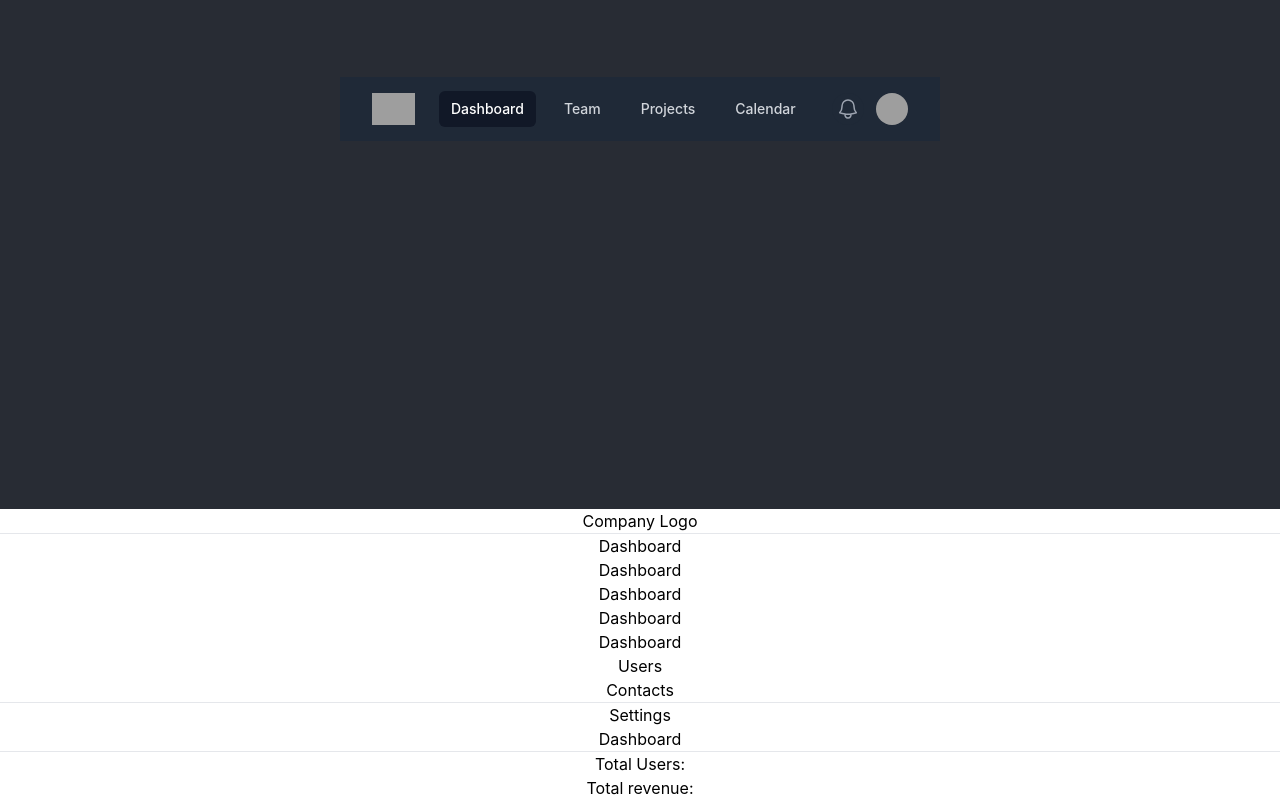
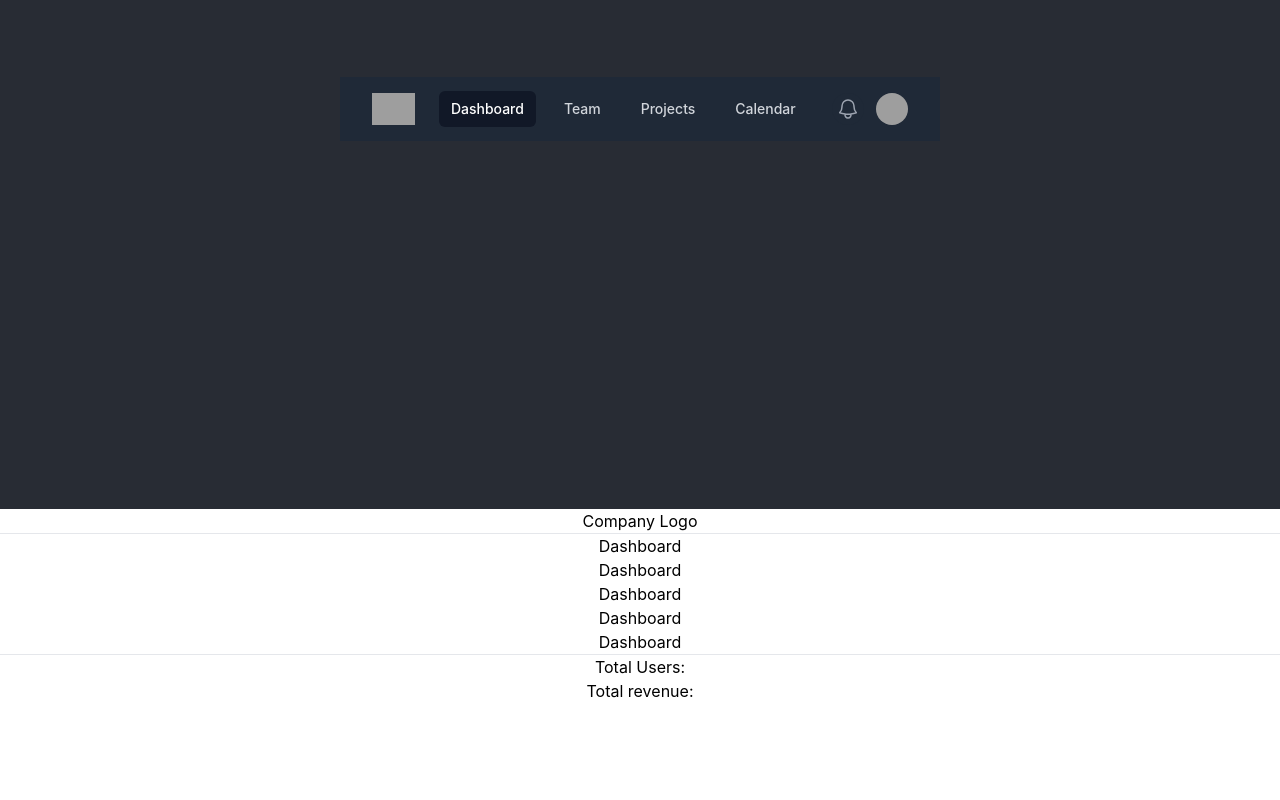
Before and after one commit to ahmedkhan1/react-tailwinds-app, a React (Create React App) app: page / in a window 1280 px wide. Shown: the part 291-1091 px from the top of the page. After the commit the page ends 994 px from the top, so only its background shows below. Built offline with nearby package versions, Linux system fonts and the light colour scheme; grey boxes are pictures that could not be loaded.

Commit message:
Removed static list

```diff
--- a/src/App.js
+++ b/src/App.js
@@ -34,11 +34,6 @@ function App() {
         <div className='Sidebar-nav-links-container'>
           <ul>
             {list.map(res=>( <li><a href='/dashboard'>Dashboard</a></li>))}
-            <li><a href='/dashboard'>Dashboard</a></li>
-            <li><a href='/users'>Users</a></li>
-            <li><a href='/contacts'>Contacts</a></li>
-            <hr />
-            <li><a href='/settings'>Settings</a></li>
           </ul>
         </div>
       </div>
```
